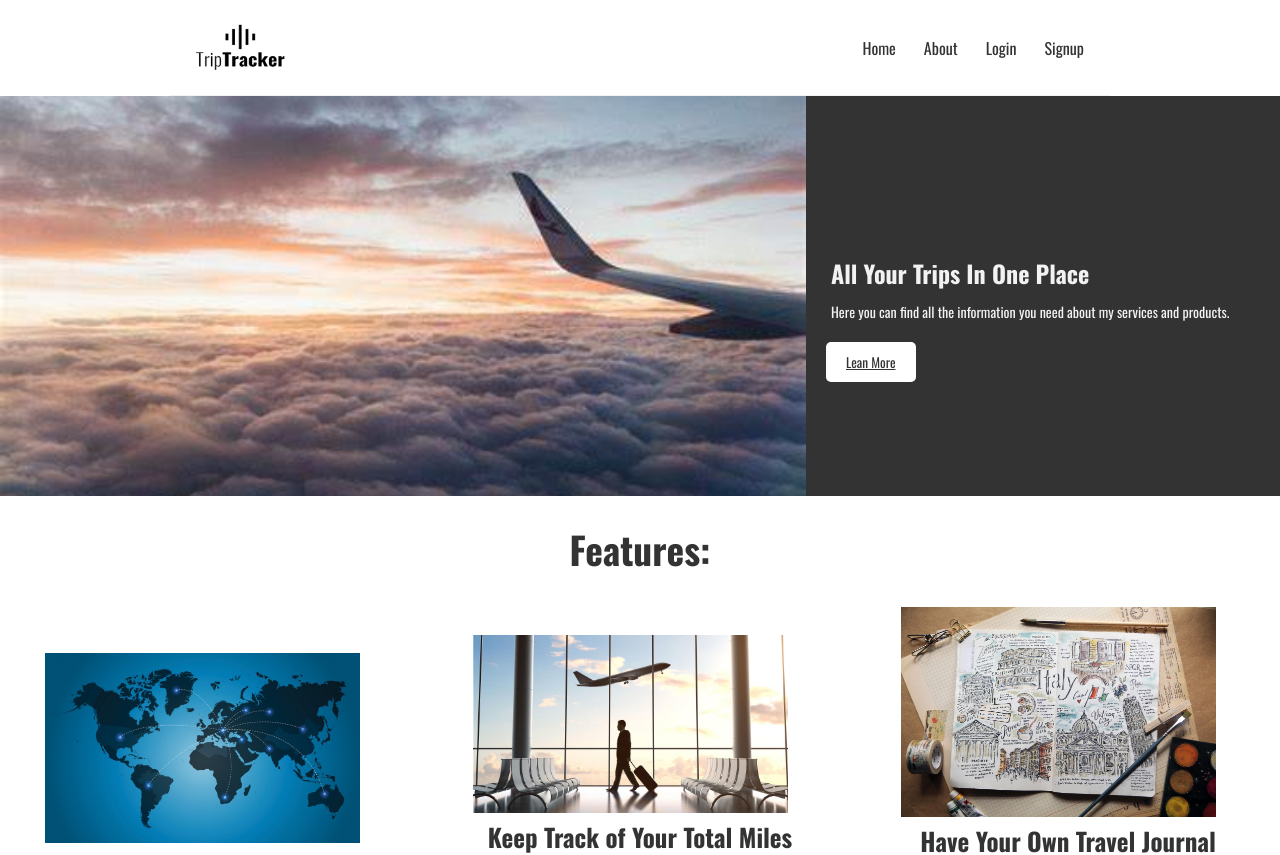
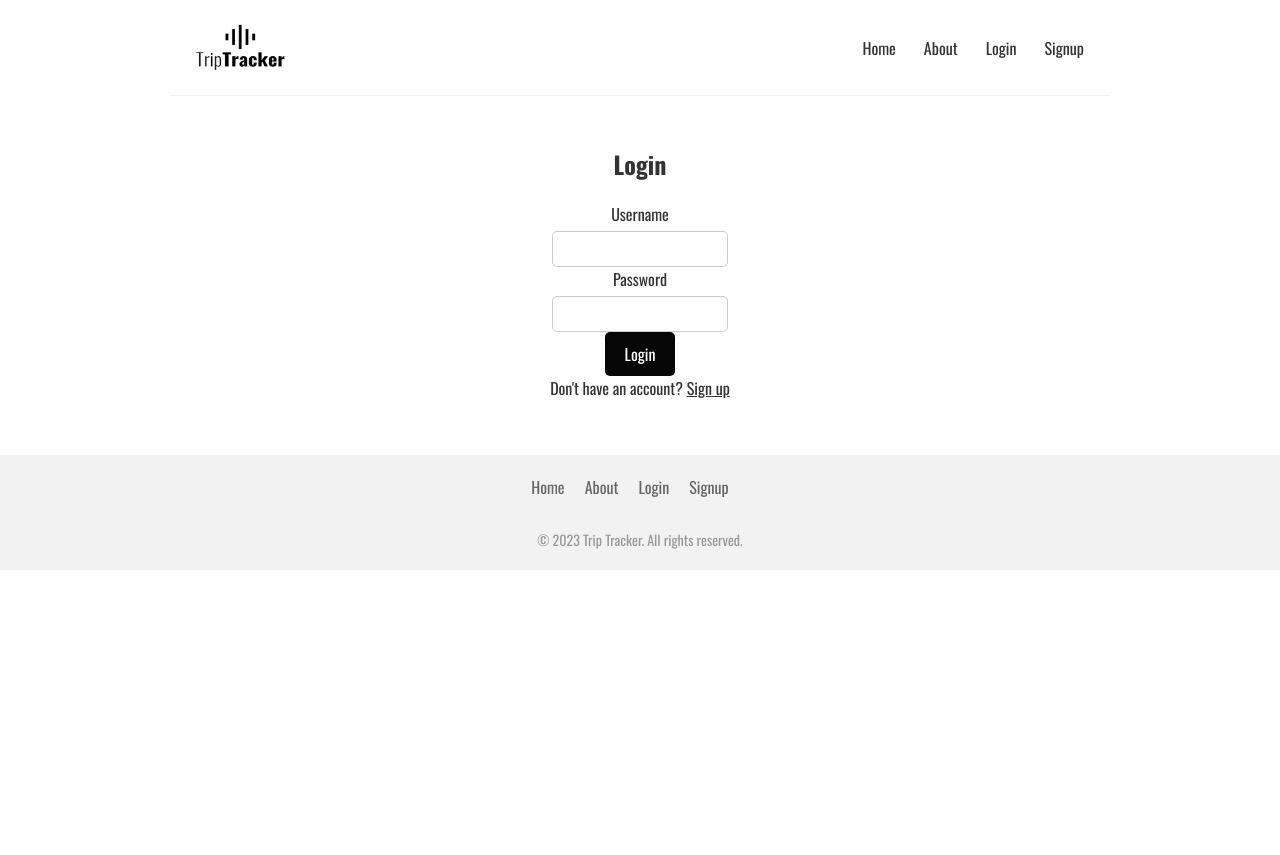
Before and after one commit to Ewynman/trip-tracker, a React (Create React App) app: page /login in a window 1280 px wide. Shown: the top 855 px of the page. After the commit the page ends 800 px from the top, so only its background shows below. Built offline with nearby package versions, Linux system fonts and the light colour scheme; the HTML template or start-up script is replaced by a standard one.

Commit message:
Add Login page, AuthHome and Navbars

```diff
--- a/package.json
+++ b/package.json
@@ -8,6 +8,7 @@
     "@testing-library/user-event": "^13.5.0",
     "react": "^18.2.0",
     "react-dom": "^18.2.0",
+    "react-router-dom": "^5.3.4",
     "react-scripts": "5.0.1",
     "web-vitals": "^2.1.4"
   },
--- a/src/App.js
+++ b/src/App.js
@@ -1,15 +1,31 @@
-import React from 'react';
-import Navbar from './Navbar';
-import Home from './Home';
-import Footer from './Footer';
+import React from "react";
+import { BrowserRouter as Router, Route, Switch } from "react-router-dom";
+import Navbar from "./Navbar";
+import Home from "./Home";
+import Footer from "./Footer";
+import Login from "./login";
+import AuthHome from "./AuthHome";
 
 function App() {
   return (
-    <div className="App">
-      <Navbar/>
-      <Home/>
-      <Footer/>
-    </div>
+    <Router>
+      <div className="App">
+        <Switch>
+          <Route path="/AuthHome">
+            <AuthHome />
+          </Route>
+          <Route path="/login">
+            <Navbar />
+            <Login />
+          </Route>
+          <Route path="/">
+            <Navbar />
+            <Home />
+          </Route>
+        </Switch>
+        <Footer />
+      </div>
+    </Router>
   );
 }
 
--- /dev/null
+++ b/src/AuthHome.js
@@ -0,0 +1,13 @@
+import AuthNavbar from "./AuthNavBar";
+
+const AuthHome = () => {
+  return (
+    <div>
+      <AuthNavbar />
+      <h1>Welcome to the authenticated home page!</h1>
+      <p>You are now logged in.</p>
+    </div>
+  );
+};
+
+export default AuthHome;
--- /dev/null
+++ b/src/AuthNavBar.js
@@ -0,0 +1,18 @@
+import { Link } from "react-router-dom";
+import Logo from "./Images/Logo.png";
+
+const Navbar = () => {
+  return (
+    <nav className="navbar">
+      {/* <h1>Trip Tracker</h1> */}
+      <img src={Logo} alt="" />
+      <div className="links">
+        <Link to="/authhome">Home</Link>
+        <Link to="/profile">Profile</Link>
+        <Link to="/logout">Logout</Link>
+      </div>
+    </nav>
+  );
+};
+
+export default Navbar;
--- a/src/Navbar.js
+++ b/src/Navbar.js
@@ -1,3 +1,4 @@
+import { Link } from "react-router-dom";
 import Logo from './Images/Logo.png'
 
 const Navbar = () => {
@@ -6,10 +7,10 @@ const Navbar = () => {
             {/* <h1>Trip Tracker</h1> */}
             <img src={Logo} alt="" />
             <div className="links">
-                <a href="#pagetop">Home</a>
+                <Link to="/">Home</Link>
                 <a href="#About">About</a>
-                <a href="/login">Login</a>
-                <a href="/signup">Signup</a>
+                <Link to="/login">Login</Link>
+                <Link to="/signup">Signup</Link>
             </div>
         </nav>
      );
--- a/src/index.css
+++ b/src/index.css
@@ -245,3 +245,74 @@
   text-align: center;
   margin-top: auto;
 }
+
+
+/* Login Page Styles */
+.login-container {
+  display: flex;
+  flex-direction: column;
+  align-items: center;
+  margin-top: 50px;
+}
+
+h2 {
+  margin-bottom: 20px;
+}
+
+form {
+  display: flex;
+  flex-direction: column;
+  align-items: center;
+}
+
+.form-group {
+  display: flex;
+  flex-direction: column;
+  margin-bottom: 20px;
+}
+
+label {
+  margin-bottom: 5px;
+}
+
+input {
+  padding: 5px;
+  font-size: 16px;
+  border-radius: 5px;
+  border: 1px solid #ccc;
+}
+
+button {
+  padding: 10px 20px;
+  font-size: 16px;
+  border-radius: 5px;
+  border: none;
+  background-color: #070707;
+  color: #fff;
+  cursor: pointer;
+}
+
+button:hover {
+  background-color: #070707;
+}
+
+
+/* Auth Navbar Styles */
+.auth-navbar {
+  background-color: #007bff;
+  color: #fff;
+  display: flex;
+  justify-content: space-between;
+  padding: 10px 20px;
+}
+
+.auth-navbar a {
+  color: #fff;
+  text-decoration: none;
+  padding: 5px;
+}
+
+.auth-navbar a:hover {
+  background-color: #0069d9;
+  border-radius: 5px;
+}
--- /dev/null
+++ b/src/login.js
@@ -0,0 +1,43 @@
+import { useState } from "react";
+import { useHistory } from "react-router-dom";
+
+const Login = () => {
+  const [username, setUsername] = useState("");
+  const [password, setPassword] = useState("");
+  const history = useHistory(); // create a history object
+
+  const handleSubmit = (e) => {
+    e.preventDefault();
+    // TODO: Implement login logic here
+    history.push("/authhome"); // navigate to AuthHome
+  };
+
+  return (
+    <div className="login-container">
+      <h2>Login</h2>
+      <form onSubmit={handleSubmit}>
+        <label htmlFor="username">Username</label>
+        <input
+          type="text"
+          id="username"
+          value={username}
+          onChange={(e) => setUsername(e.target.value)}
+        />
+        <label htmlFor="password">Password</label>
+        <input
+          type="password"
+          id="password"
+          value={password}
+          onChange={(e) => setPassword(e.target.value)}
+        />
+        <button type="submit">Login</button>
+      </form>
+      <p>
+        Don't have an account?{" "}
+        <a href="/signup">Sign up</a>
+      </p>
+    </div>
+  );
+};
+
+export default Login;
```
Also changed, not shown: 1 other file (tests, documents, lock files or other folders).
